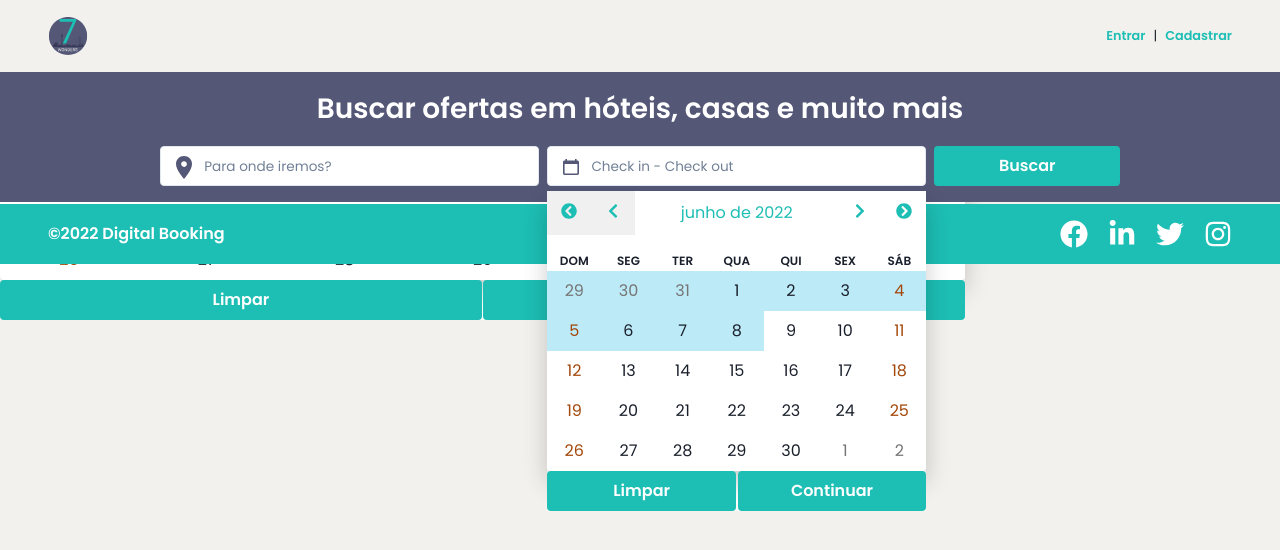
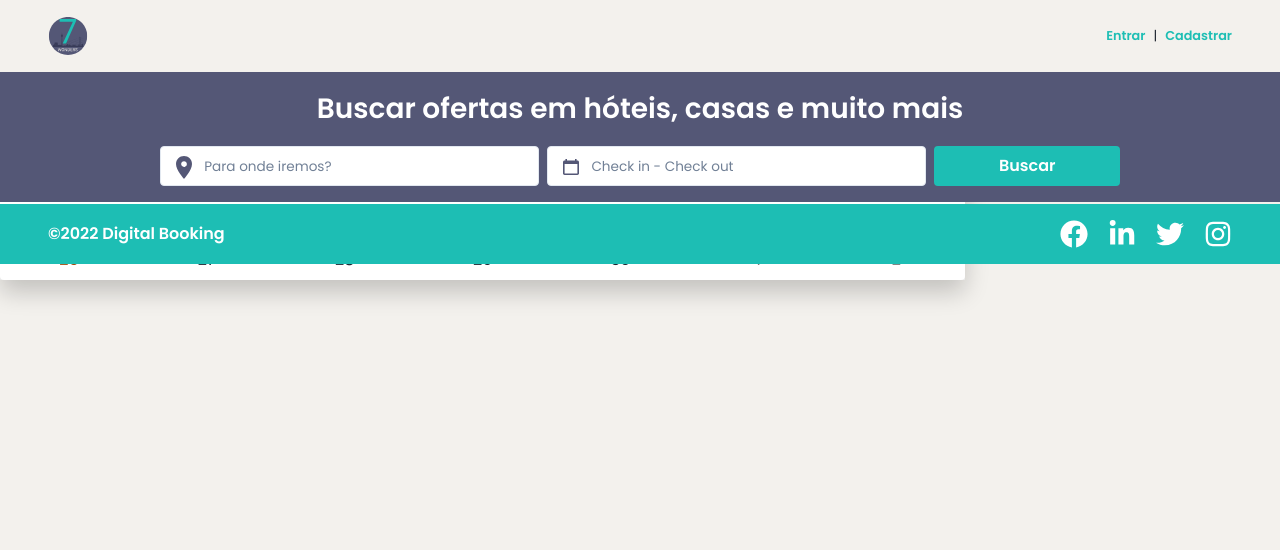
Before and after one commit to hulluxhd/7wonders, a React (Create React App) app in the folder projeto-integrador-front/: page /calendar in a window 1280 px wide. Shown: the top 550 px of the page. Built offline with nearby package versions, Linux system fonts and the light colour scheme.

Commit message:
feature: calendar implemented

```diff
--- a/projeto-integrador-front/src/components/Calendar/index.jsx
+++ b/projeto-integrador-front/src/components/Calendar/index.jsx
@@ -1,10 +1,7 @@
 import {
-  Box,
-  Grid,
-  GridItem,
-  Icon
+ Box, Grid, GridItem, Icon
 } from '@chakra-ui/react';
-import { useEffect, useState } from 'react';
+import { useContext, useEffect } from 'react';
 import { Calendar } from 'react-calendar';
 import './calendar.css';
 import {
@@ -14,41 +11,40 @@ import {
   FaChevronLeft,
 } from 'react-icons/fa';
 import BasicButton from '../BasicButton';
+import { InfoContext } from '../../contexts/InfoContext';
 
-function Calendly({ marginTop }) {
-  const [value, setValue] = useState(null);
+function BasicCalendar({ marginTop, children }) {
+  const { dateCheckinAndCheckout, setDateCheckinAndCheckout } =
+    useContext(InfoContext);
 
   function onChange(nextValue) {
-    setValue(nextValue);
+    setDateCheckinAndCheckout(nextValue);
   }
-  useEffect(() => {
-    console.log(value);
-  }, [value]);
+
   return (
-    <Box position="absolute" top={0} left={0} marginTop={marginTop} background="#FFF">
+    <Box
+      position="absolute"
+      top={0}
+      left={0}
+      marginTop={marginTop}
+      background="#FFF"
+    >
       <Calendar
         next2Label={<Icon as={FaChevronCircleRight} />}
         prev2Label={<Icon as={FaChevronCircleLeft} />}
         nextLabel={<Icon as={FaChevronRight} />}
         prevLabel={<Icon as={FaChevronLeft} />}
+        value={dateCheckinAndCheckout}
         minDate={new Date()}
         onChange={onChange}
         maxDetail="month"
         minDetail="year"
         locale="pt-BR"
-        value={value}
         selectRange
       />
-      <Grid gap="0.1rem" templateColumns="1fr 1fr">
-        <GridItem w="100%">
-          <BasicButton description="Limpar" />
-        </GridItem>
-        <GridItem w="100%">
-          <BasicButton description="Continuar" />
-        </GridItem>
-      </Grid>
+      {children}
     </Box>
   );
 }
 
-export default Calendly;
+export default BasicCalendar;
--- a/projeto-integrador-front/src/components/Header/components/InputHeader/index.jsx
+++ b/projeto-integrador-front/src/components/Header/components/InputHeader/index.jsx
@@ -6,13 +6,14 @@ import {
 
 function InputHeader(props) {
   const {
-    placeholder, image, postop, value, onChange
+    placeholder, image, postop, value, onChange, readOnly, disabled
   } = props;
 
   return (
 
     <Box position="relative">
       <Input
+        readOnly={readOnly}
         background="#FFF"
         fontSize="sm"
         placeholder={placeholder}
--- a/projeto-integrador-front/src/components/Header/index.jsx
+++ b/projeto-integrador-front/src/components/Header/index.jsx
@@ -33,7 +33,7 @@ import InputHeader from './components/InputHeader';
 import DrawerLogin from './components/DrawerLogin';
 import BasicButton from '../BasicButton';
 import Wrapper from '../Wrapper';
-import Calendly from '../Calendar';
+import BasicCalendar from '../Calendar';
 
 function Header({ data }) {
   const {
@@ -44,10 +44,14 @@ function Header({ data }) {
 
   const {
     setCardsRender,
+    dateCheckinAndCheckout,
+    setDateCheckinAndCheckout
   } = useContext(InfoContext);
 
   const { ref, isComponentVisible, setIsComponentVisible } =
     useComponentVisible(false);
+
+  const calendarComponent = useComponentVisible(false);
 
   const [isSmallerThan606] = useMediaQuery('(max-width: 606px)');
 
@@ -99,11 +103,21 @@ function Header({ data }) {
     setPlace({ city: target.value, country: '', category: '' });
   }
 
-  function handleInputValueController() {
+  function handleInputCityValueController() {
     if (place.city && place.country) {
       return `${place.city}, ${place.country}`;
     }
     return place.city;
+  }
+
+  function handleInputDateValueController(dateArray) {
+    console.log(dateArray);
+    if (dateArray !== null) {
+     const [checkin, checkout] = dateArray;
+     return `${checkin.getDate()}/${checkin.getMonth() + 1} - ${checkout.getDate()}/${checkout.getMonth() + 1}`;
+    }
+
+    return '';
   }
 
   // seta os cards a serem renderizados no dropdown
@@ -243,7 +257,7 @@ function Header({ data }) {
                   image={geolocalization}
                   placeholder="Para onde iremos?"
                   postop="10px"
-                  value={handleInputValueController()}
+                  value={handleInputCityValueController()}
                 />
                 {isComponentVisible && (
                   <Box
@@ -303,13 +317,25 @@ function Header({ data }) {
                   </Box>
                 )}
               </GridItem>
+              <GridItem colSpan={isSmallerThan606 ? 1 : 2} w="100%" position="relative" ref={calendarComponent.ref} onClick={() => calendarComponent.setIsComponentVisible(true)}>
 
-              <GridItem colSpan={isSmallerThan606 ? 1 : 2} w="100%" position="relative">
-                <Calendly marginTop="2.8rem" />
+              {calendarComponent.isComponentVisible && (
+              <BasicCalendar marginTop="2.8rem">
+                <Grid gap="0.1rem" templateColumns="1fr 1fr">
+                    <GridItem w="100%">
+                      <BasicButton description="Limpar" onClick={() => setDateCheckinAndCheckout(null)} />
+                    </GridItem>
+                    <GridItem w="100%">
+                      <BasicButton description="Continuar" onClick={() => calendarComponent.setIsComponentVisible(false)} />
+                    </GridItem>
+                </Grid>
+              </BasicCalendar>
+            )}
                 <InputHeader
                   image={calendar}
                   placeholder="Check in - Check out"
-                  disabled
+                  readOnly
+                  value={handleInputDateValueController(dateCheckinAndCheckout)}
                 />
               </GridItem>
               <GridItem colSpan={1} w="100%">
--- a/projeto-integrador-front/src/contexts/InfoContext.jsx
+++ b/projeto-integrador-front/src/contexts/InfoContext.jsx
@@ -11,6 +11,8 @@ function InfoProvider({ children }) {
 
   const [cardsRender, setCardsRender] = useState(localData);
 
+  const [dateCheckinAndCheckout, setDateCheckinAndCheckout] = useState(null);
+
   return (
     <InfoContext.Provider
       value={{
@@ -21,6 +23,8 @@ function InfoProvider({ children }) {
         cardsRender,
         setCardsRender,
         localData,
+        dateCheckinAndCheckout,
+        setDateCheckinAndCheckout
       }}
     >
       {children}
```
